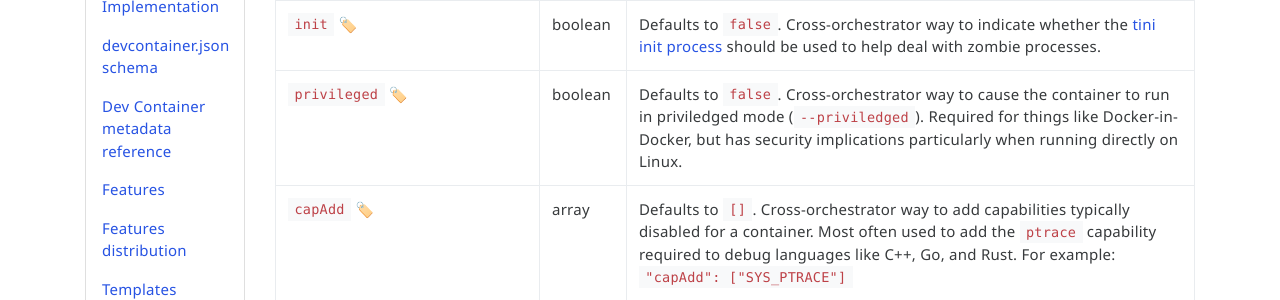
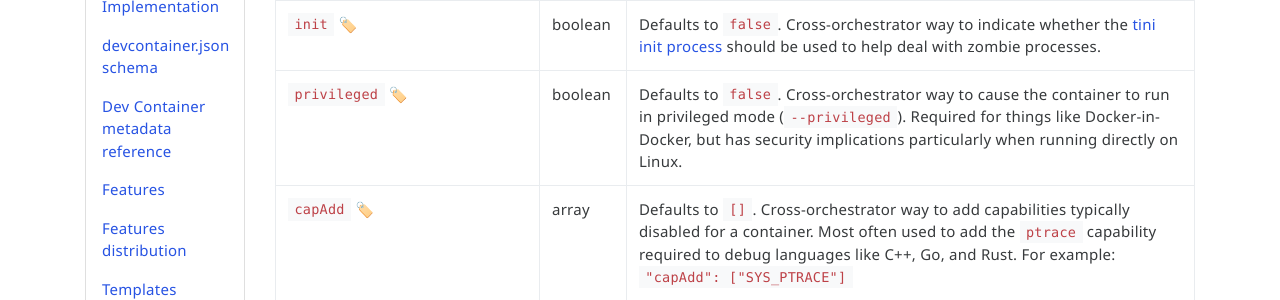
Before and after one commit to devcontainers/devcontainers.github.io, a Jekyll site: the page built from _implementors/json_reference.md, in a window 1280 px wide and 900 px high, scrolled down 2201 px. Shown: the part 176-476 px from the top of the window. Built offline with Jekyll 4.4.1, drawn with Linux system fonts in a browser that asks for light colours; nearby versions of some CDN libraries; comment, search, counter and statistics services are not loaded.

Commit message:
runtime flag typo (#310)

```diff
--- a/_implementors/json_reference.md
+++ b/_implementors/json_reference.md
@@ -27,7 +27,7 @@ Metadata properties marked with a 🏷️️ can be stored in the `devcontainer.
 | `overrideCommand` 🏷️ | boolean | Tells `devcontainer.json` supporting services / tools whether they should run `/bin/sh -c "while sleep 1000; do :; done"` when starting the container instead of the container's default command (since the container can shut down if the default command fails). Set to `false` if the default command must run for the container to function properly. Defaults to `true` for when using an image Dockerfile and `false` when referencing a Docker Compose file. |
 | `shutdownAction` 🏷️ | enum | Indicates whether `devcontainer.json` supporting tools should stop the containers when the related tool window is closed / shut down.<br>Values are  `none`, `stopContainer` (default for image or Dockerfile), and `stopCompose` (default for Docker Compose). |
 | `init` 🏷️ | boolean | Defaults to `false`. Cross-orchestrator way to indicate whether the [tini init process](https://github.com/krallin/tini) should be used to help deal with zombie processes. |
-| `privileged` 🏷️ | boolean | Defaults to `false`. Cross-orchestrator way to cause the container to run in priviledged mode (`--priviledged`). Required for things like Docker-in-Docker, but has security implications particularly when running directly on Linux.  |
+| `privileged` 🏷️ | boolean | Defaults to `false`. Cross-orchestrator way to cause the container to run in privileged mode (`--privileged`). Required for things like Docker-in-Docker, but has security implications particularly when running directly on Linux.  |
 | `capAdd` 🏷️ | array | Defaults to `[]`. Cross-orchestrator way to add capabilities typically disabled for a container. Most often used to add the `ptrace` capability required to debug languages like C++, Go, and Rust. For example: <br />`"capAdd": ["SYS_PTRACE"]` |
 | `securityOpt` 🏷️ | array | Defaults to `[]`. Cross-orchestrator way to set container security options. For example: <br /> `"securityOpt": [ "seccomp=unconfined" ]` |
 | `mounts` 🏷️ | string or object | Defaults to unset. Cross-orchestrator way to add additional mounts to a container. Each value is a string that accepts the same values as the [Docker CLI `--mount` flag](https://docs.docker.com/engine/reference/commandline/run/#mount). Environment and [pre-defined variables](#variables-in-devcontainerjson) may be referenced in the value. For example:<br />`"mounts": [{ "source": "dind-var-lib-docker", "target": "/var/lib/docker", "type": "volume" }]` |
```
